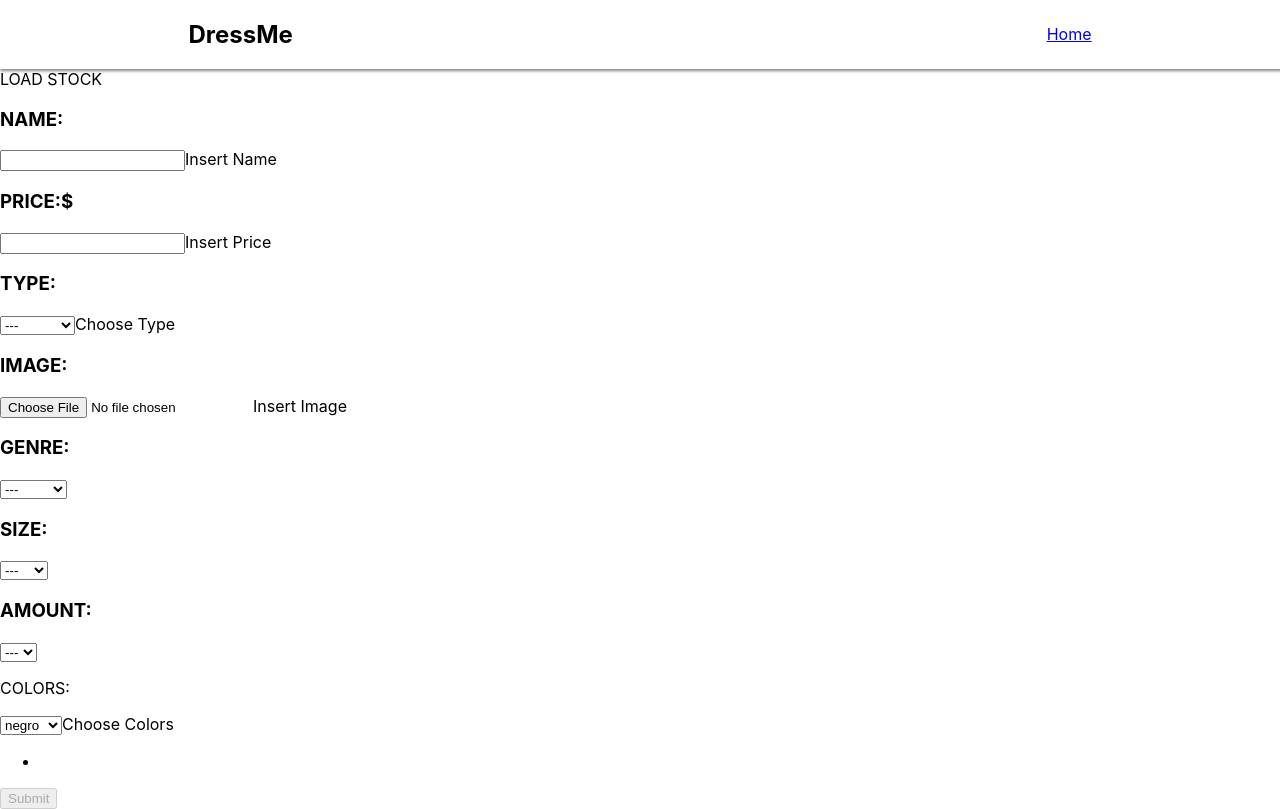
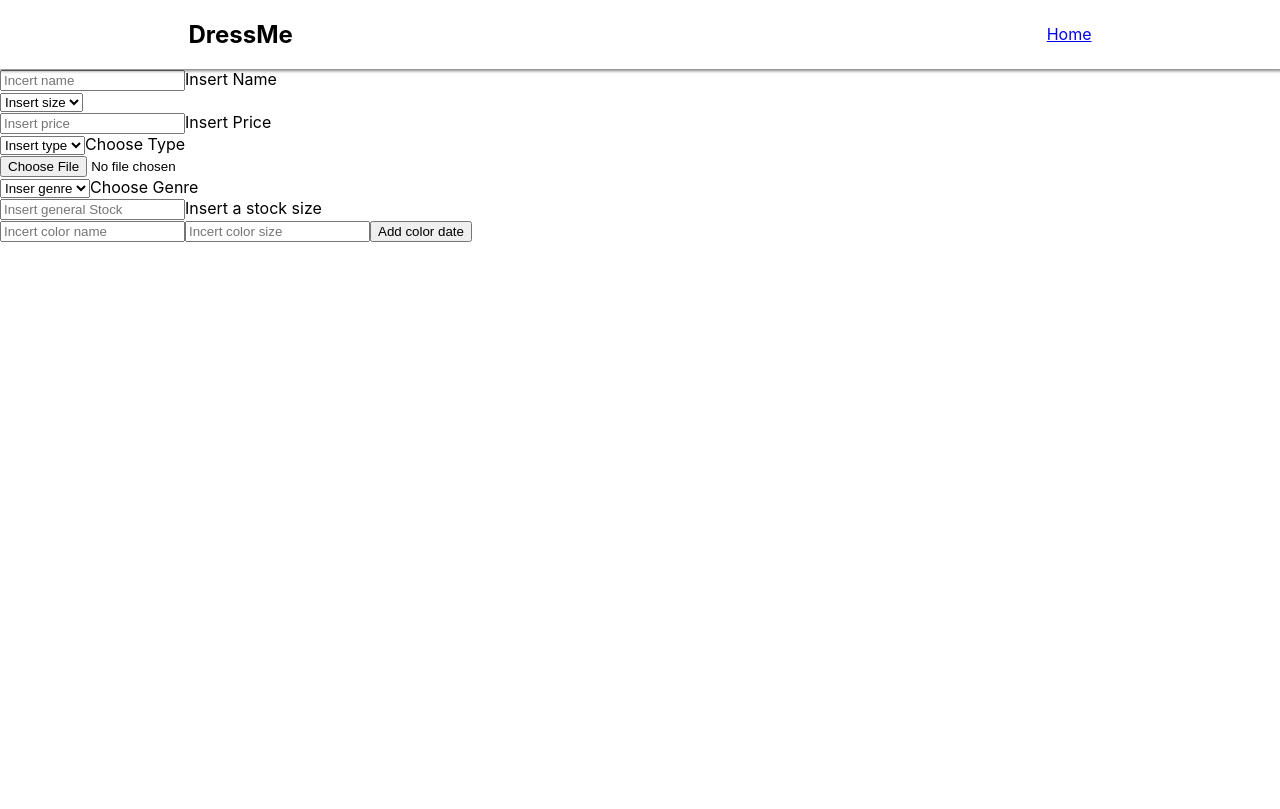
Before and after one commit to CaroPam88/Proyecto-Final-Henry, a React (Create React App) app in the folder client/: page /form in a window 1280 px wide. Built offline with nearby package versions, Linux system fonts and the light colour scheme.

Commit message:
Fix form and action post

```diff
--- a/client/src/Redux/ActionsGet.js
+++ b/client/src/Redux/ActionsGet.js
@@ -14,15 +14,25 @@ const getAllProducts = () => {
     };
 };
 
-export default function postClothes(input) {
+const postClothes= ({name, size, price, type, image, sex, stockGeneral, stoockSize, colors}) => {
     return async (dispatch) => {
         try {
-            const dbData = await axios.post(`http://localhost:3001/clothes`, input);
-            return dispatch(postProducts(dbData.data))
+            const product ={
+                name: name,
+                size: size,
+                price: price,
+                type: type,
+                image: image,
+                sex: sex,
+                stockGeneral: stockGeneral,
+                stoockSize: stoockSize,
+                colors:colors,
+            }
+            const dbData = await axios.post(`/clothes/`, product);
+            return dispatch(postProducts(dbData));
         } catch (error) {
-          alert({error: error.message});
+        alert({error: error.message});
         }
-
     }
 }
 
--- a/client/src/Views/Form/Form.jsx
+++ b/client/src/Views/Form/Form.jsx
@@ -1,305 +1,143 @@
- import { useDispatch, useSelector } from "react-redux";
+import { useDispatch } from "react-redux";
 import { useState } from "react";
 import validate from "./Validate";
-import postClothes from "../../Redux/ActionsGet"
-// import axios from "axios"
-
-const ropa = [
-  {
-    "id": 1,
-    "name": "product_3",
-    "price": "500",
-    "type": "vestido",
-    "image": "tex",
-    "sex": [
-      "dama"
-    ],
-    "stockGeneral": 50,
-    "existing": true,
-    "sizes": [
-      {
-        "size": "M",
-        "stockSize": 50,
-        "colors": [
-          {
-            "color": "negro",
-            "stockColors": 10
-          },
-          {
-            "color": "blanco",
-            "stockColors": 20
-          },
-          {
-            "color": "azul",
-            "stockColors": 20
-          }
-        ]
-      }
-    ]
-  },
-  {
-    "id": 2,
-    "name": "Romina",
-    "price": "3500",
-    "type": "vestido",
-    "image": "text",
-    "sex": [
-      "Woman"
-    ],
-    "stockGeneral": 64,
-    "existing": true,
-    "sizes": [
-      {
-        "size": "L",
-        "stockSize": 64,
-        "colors": [
-          {
-            "color": "negro",
-            "stockColors": 15
-          },
-          {
-            "color": "blanco",
-            "stockColors": 25
-          },
-          {
-            "color": "azul",
-            "stockColors": 24
-          }
-        ]
-      }
-    ]
-  },
-  {
-    "id": 3,
-    "name": "Pato",
-    "price": "6500",
-    "type": "remera",
-    "image": "text",
-    "sex": [
-      "Man"
-    ],
-    "stockGeneral": 61,
-    "existing": true,
-    "sizes": [
-      {
-        "size": "M",
-        "stockSize": 61,
-        "colors": [
-          {
-            "color": "negro",
-            "stockColors": 45
-          },
-          {
-            "color": "blanco",
-            "stockColors": 2
-          },
-          {
-            "color": "azul",
-            "stockColors": 14
-          }
-        ]
-      }
-    ]
-  }
-]
-
-let  result = [
-  {
-      "color": "negro",
-      "stockColors": 10
-  },
-  {
-      "color": "blanco",
-      "stockColors": 20
-  },
-  {
-      "color": "azul",
-      "stockColors": 20
-  }
-]
+import { postClothes } from "../../Redux/ActionsGet"
 
 function Form() {
-   const dispatch = useDispatch()
+  const dispatch = useDispatch()
+
   const [form, setForm] = useState({
     name: "",
+    size: "",
     price: "",
     type: "",
     image: "",
     sex: [],
-    size: "",
-    amount:"",
     stockGeneral:0,
     stockSize:0,
     colors: [],
     existing:true,
   });
-  const handlerColor = (event) =>{
-    setForm({...form, colors: [form.colors, event.target.value]})
-  }
 
   const [error, setError] = useState({
     name: "Insert Name",
     price: "Insert Price",
     type: "Choose Type",
     image: "Insert Image",
-    genre: "Choose Sex",
-    stockSize: "",
+    sex: "Choose Genre",
+    stockSize: "Insert a stock size",
     colors: "Choose Colors",
   });
 
+  const [addColor, setAddColor] = useState({
+    color:'',
+    stockColors: 1,
+  })
 
   const handleForm = (event) => {
     setError(validate({ ...form, [event.target.name]: event.target.value }));
     setForm({ ...form, [event.target.name]: event.target.value });
   };
+
+  const genreHandler = (e) => {
+    let value = e.target.value;
+    let event = e.target.name;
+
+    form.sex?.includes(value) ? alert('The genre has already been chosen')
+    :setError(validate({ ...form, [event]: value }));
+    setForm(prevState => ({
+      ...prevState,
+      sex: [...prevState.sex, value]
+    }));
+  };
+  const genreDeleteHandler = (e) => {
+    const value = e.target.value;
+    const filteredGenre = form.sex?.filter(genre => genre !== value.toString());
+    setError(validate({ ...form, sex: filteredGenre }));
+    setForm({ ...form, sex: filteredGenre });
+  };
+
+  const handlerColor = (e) =>{
+    const value = e.target.value;
+    const target = e.target.name;
+    setAddColor({...addColor, [target] : value });
+  };
+  const handlerAddColor = (e) => {
+    e.preventDefault();
+    setForm({ ...form, colors:[...form.colors, addColor] });
+    setAddColor({
+      color:'',
+      stockColors: 1,
+    })
+  };
+
   function SubmitHandler(e){
     e.preventDefault();
-    if (Object.values(error).length > 0) alert("Por favor rellenar todos los campos")
-    else {
-        dispatch(postClothes(form))
-        alert('¡Post creado!')
-    }
+    dispatch(postClothes(form));
+    alert('The cloth has been submitted')
 };
 
+console.log(form);
+  return (
+      <form onSubmit={e => SubmitHandler(e)}>
 
+          <input type='text' name='name' onChange={e => handleForm(e)} placeholder='Incert name' />
+          {error.name && <span>{error.name}</span>}
 
-// const myProduct = useSelector(state => state.products.productDetail)
-let product = []
-let cuenta =  ropa.map(el => el.sizes).map(elem => elem[0].colors.map(elem=> product.push(elem) ))
-product.push(cuenta);
+          <section>
+          <select name="size"  onChange={e => handleForm(e)}>
+            <option value="">Insert size</option>
+            <option value="S">S</option>
+            <option value="M">M</option>
+            <option value="L">L</option>
+            <option value="XL">XL</option>
+            <option value="XXL">XXL</option>
+          </select>
+          {error.size && <span>{error.size}</span>}
+        </section>
 
-
-
-  return (
-    <div onSubmit={e => SubmitHandler(e)}>
-
-      <form >
-        <div>
-          <label>LOAD STOCK</label>
-        </div>
-        <div>
-          <h3>
-            <label>NAME:</label>
-          </h3>
-
-          <input type={"text"} name="name" onChange={handleForm} />
-          {error.name && <span>{error.name}</span>}
-        </div>
-
-        <h3>
-          <label>PRICE:$</label>
-        </h3>
-
-        <input type={"text"} name="price" onChange={handleForm} />
+        <input type='number' name="price" onChange={e => handleForm(e)} placeholder='Insert price' />
         {error.price && <span>{error.price}</span>}
 
         <div>
-          <h3>
-            <label>TYPE:</label>
-          </h3>
-          <select name="type" onChange={handleForm}>
-            <option value="">---</option>
-            <option value="Remera">Remera</option>
-            <option value="Vestido">Vestido</option>
-            <option value="Chomba">Chomba</option>
-            <option value="Pantalón">Pantalón</option>
-            <option value="Short">Short</option>
+          <select name="type" onChange={e => handleForm(e)}>
+            <option value="">Insert type</option>
+            <option value="remera">Remera</option>
+            <option value="vestido">Vestido</option>
+            <option value="chomba">Chomba</option>
+            <option value="pantalón">Pantalón</option>
+            <option value="short">Short</option>
           </select>
           {error.type && <span>{error.type}</span>}
         </div>
+
         <div>
-          <h3>
-            <label htmlFor="image">IMAGE:</label>
-          </h3>
-          <input type="file" id="image" name="image" onChange={handleForm} />
-          {error.image && <span>{error.image}</span>}
+          <input type="file" id="image" name="image" onChange={e => handleForm(e)} />
+          {/* {error.image && <span>{error.image}</span>} */}
         </div>
 
         <div>
-          <h3>
-            <label>GENRE:</label>
-          </h3>
-
-          <select name="genre" onChange={handleForm}>
-            <option value="">---</option>
+          <select name="genre" onChange={e => genreHandler(e)}>
+            <option value="">Inser genre</option>
             <option value="Female">Female</option>
             <option value="Male">Male</option>
-            <option value="Unisex">Unisex</option>
           </select>
           {error.sex && <span>{error.sex}</span>}
+          {form.sex?.map((genre, i) => (<button key={i} value={`${genre}`} onClick={e => genreDeleteHandler(e)} >{genre}</button>))}
         </div>
 
         <div>
-          <h3>
-            <label>SIZE:</label>
-          </h3>
-          <select name="size"  onChange={handleForm}>
-           <option value="">---</option>
-           <option value="s">S</option>
-           <option value="m">M</option>
-           <option value="l">L</option>
-           <option value="xl">XL</option>
-           <option value="xxl">XXL</option>
-          </select>
-          {error.size && <span>{error.size}</span>}
-          <div>
-            {/* {form.size.map(s => s+",")} */}
-          </div>
+          <input type='number' placeholder="Insert general Stock" name="stockGeneral"  onChange={e => handleForm(e)}/>
+          {error.stockSize && <span>{error.stockSize}</span>}
         </div>
 
         <div>
-          <h3>
-            <label>AMOUNT:</label>
-          </h3>
-          <select name="amount"  onChange={handleForm}>
-            <option value="">---</option>
-            <option value="1">1</option>
-            <option value="2">2</option>
-            <option value="3">3</option>
-            <option value="4">4</option>
-            <option value="5">5</option>
-            <option value="6">6</option>
-            <option value="7">7</option>
-            <option value="8">8</option>
-            <option value="9">9</option>
-            <option value="10">10</option>
-            <option value="11">11</option>
-            <option value="12">12</option>
-            <option value="13">13</option>
-            <option value="14">14</option>
-            <option value="15">15</option>
-          </select>
-          {error.amount && <span>{error.amount}</span>}
+          <input type='text' name="color" placeholder="Incert color name" onChange={e => handlerColor(e)} />
+          <input type='number' name="stockColors" placeholder="Incert color size" onChange={e => handlerColor(e)} />
+          <button onClick={e => handlerAddColor(e)} >Add color date</button>
         </div>
-
-        <div>
-          <p>COLORS:</p>
-          <select name="size"  onChange={(e) => handlerColor(e)} >
-            {product.map((r) =>(
-              <option>{r.color}</option>
-            ) )}
-          </select>
-          {error.colors && <span>{error.colors}</span>}
-          <ul>
-            <li>
-            {form.colors.map(c => c+",")}
-            </li>
-          </ul>
-        </div>
-        {console.log(form)}
-        <button
-
-            type="submit"
-            disabled={
-              error.name || error.type || error.image || error.size || error.amount || error.colors
-                ? true
-                : false
-            }
-          >
-            Submit
-          </button>
+        {!error.name  && !error.price  && !error.type  && !error.image  && !error.sex  && !error.stockSize  && !error.colors && <button type="submit" >Submit</button>}
       </form>
-    </div>
   );
 }
 export default Form;
```
